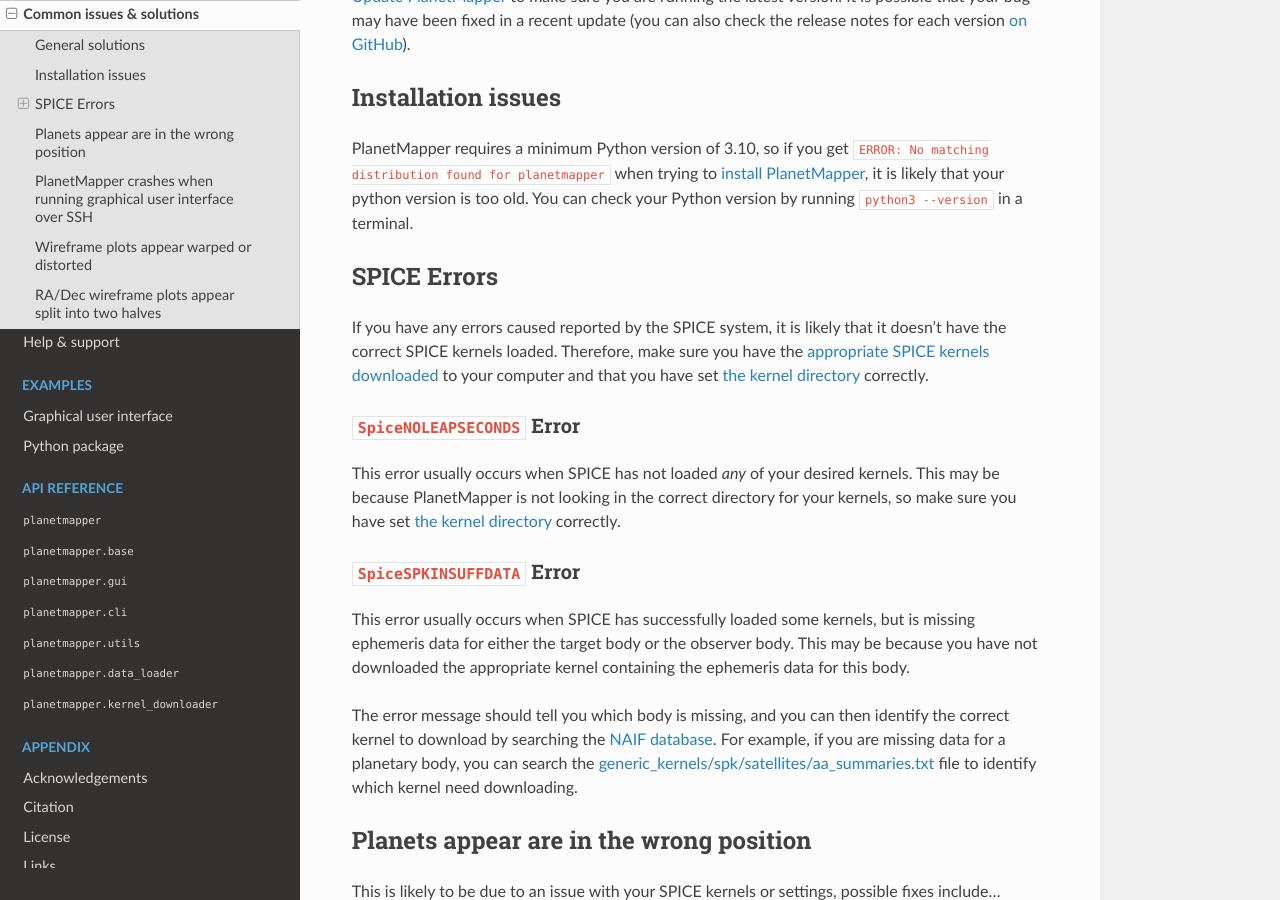
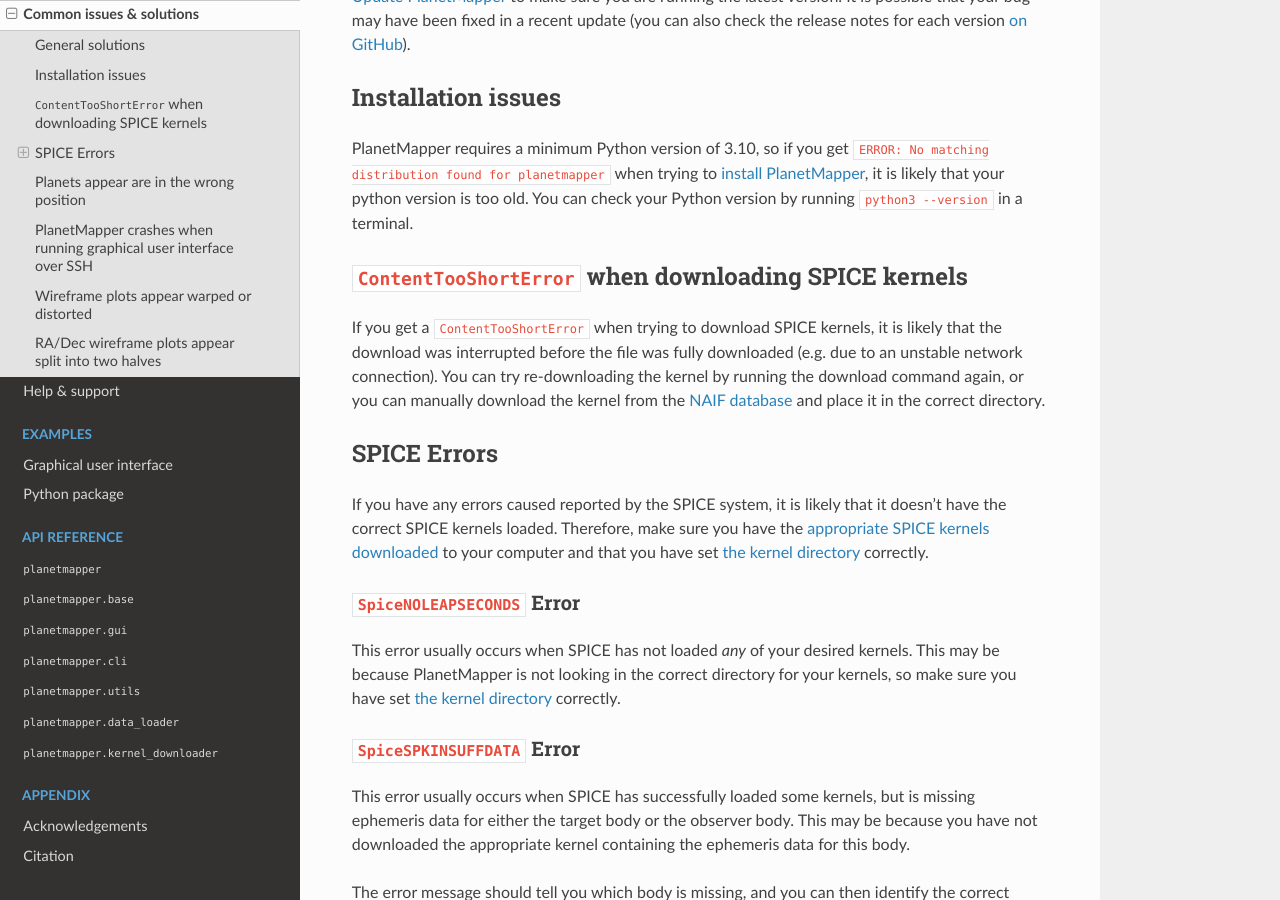
Before and after one commit to ortk95/planetmapper, a Sphinx documentation site: the page built from docs/common_issues.rst, in a window 1280 px wide and 900 px high, scrolled down 332 px. Built offline with Sphinx 7.4.7 and the Read the Docs theme 2.0.0, drawn with Linux system fonts in a browser that asks for light colours; the version number could not be read and is left out.

Commit message:
Add `ContentTooShortError` to common issues
Seems to be caused when network instability interrupts a download. This isn't strictly a planetmapper issue, but presumably is more likely when downloading several >1GB files, so is worth documenting.

```diff
--- a/docs/common_issues.rst
+++ b/docs/common_issues.rst
@@ -15,6 +15,11 @@
 Installation issues
 ===================
 PlanetMapper requires a minimum Python version of 3.10, so if you get `ERROR: No matching distribution found for planetmapper` when trying to :ref:`install PlanetMapper <installation>`, it is likely that your python version is too old. You can check your Python version by running `python3 --version` in a terminal.
+
+
+`ContentTooShortError` when downloading SPICE kernels
+=====================================================
+If you get a `ContentTooShortError` when trying to download SPICE kernels, it is likely that the download was interrupted before the file was fully downloaded (e.g. due to an unstable network connection). You can try re-downloading the kernel by running the download command again, or you can manually download the kernel from the `NAIF database <https://naif.jpl.nasa.gov/pub/naif/>`_ and place it in the correct directory.
 
 
 SPICE Errors
```
